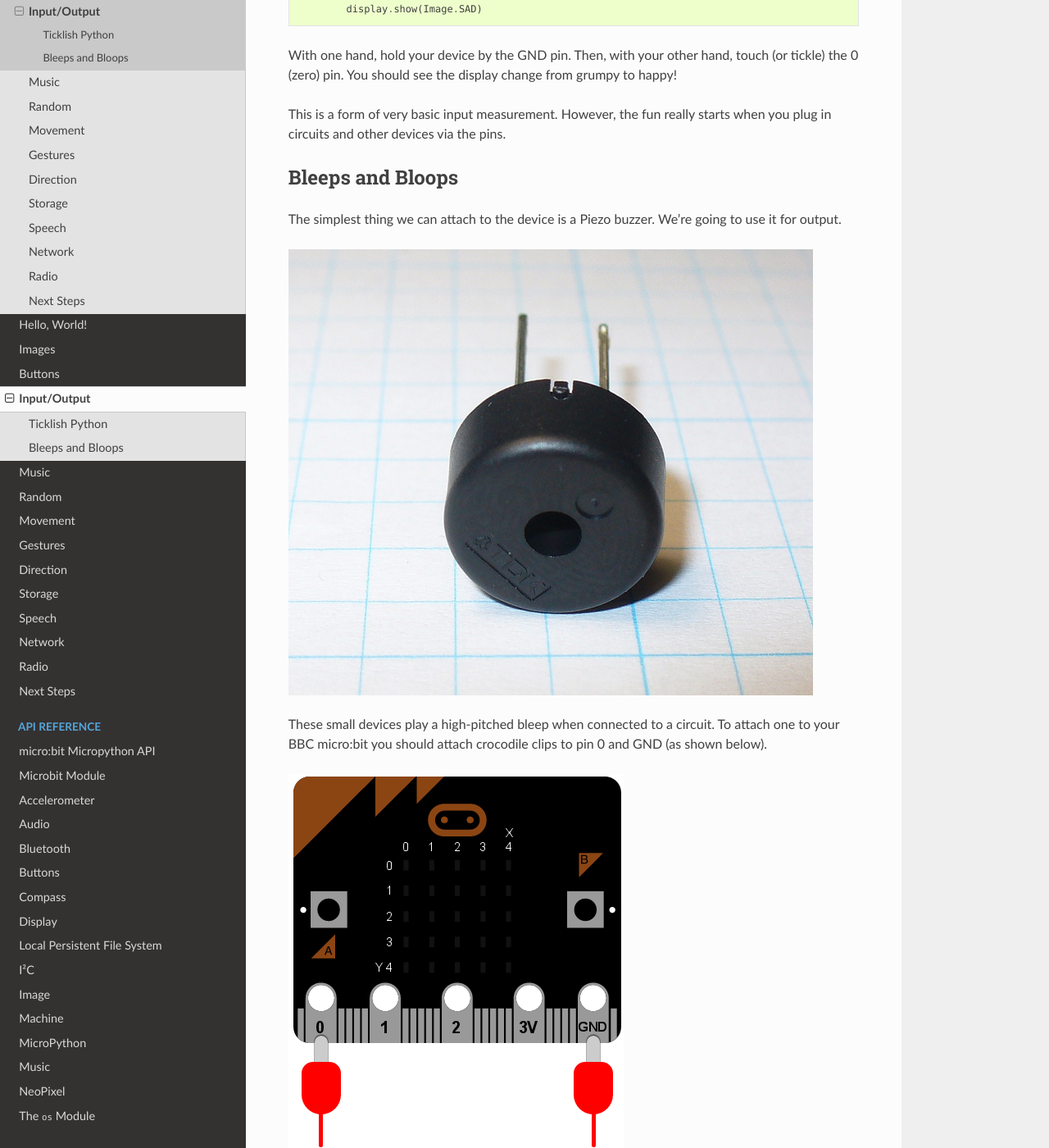
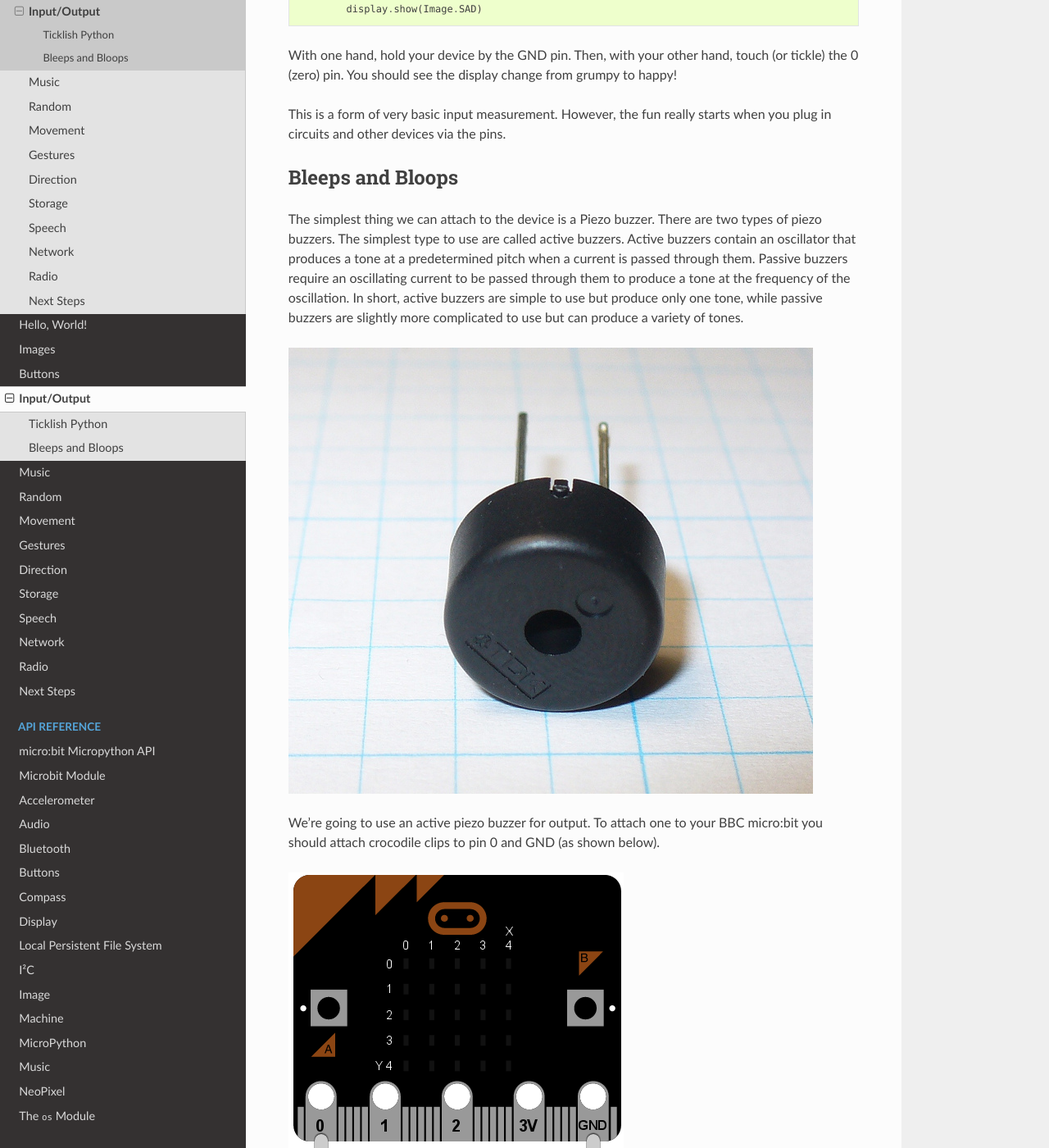
Before and after one commit to bbcmicrobit/micropython, a Sphinx documentation site: the page built from docs/tutorials/io.rst, in a window 1280 px wide and 1400 px high, scrolled down 1145 px. Shown: the whole window at 82% size. Built offline with Sphinx 7.4.7 and the Read the Docs theme 2.0.0, drawn with Linux system fonts in a browser that asks for light colours.

Commit message:
docs: Embellish explanation of piezo buzzer types.
Expand the introduction to piezo buzzers to explain that there are two
types with slightly different uses.  It is important that the student/user
be using an active buzzer for the example code to work.

Also add text stating that a passive piezo buzzer could be used as an
alternative to a speaker and updated the warning to say that active piezo
buzzers shouldn't be used.

```diff
--- a/docs/tutorials/io.rst
+++ b/docs/tutorials/io.rst
@@ -45,14 +45,19 @@
 Bleeps and Bloops
 +++++++++++++++++
 
-The simplest thing we can attach to the device is a Piezo buzzer. We're going
-to use it for output.
+The simplest thing we can attach to the device is a Piezo buzzer. There are two
+types of piezo buzzers. The simplest type to use are called active buzzers.
+Active buzzers contain an oscillator that produces a tone at a predetermined
+pitch when a current is passed through them.  Passive buzzers require an
+oscillating current to be passed through them to produce a tone at the frequency
+of the oscillation.  In short, active buzzers are simple to use but produce only
+one tone, while passive buzzers are slightly more complicated to use but can
+produce a variety of tones.
 
 .. image:: piezo_buzzer.jpg
 
-These small devices play a high-pitched bleep when connected to a circuit. To
-attach one to your BBC micro:bit you should attach crocodile clips to pin 0 and
-GND (as shown below).
+We're going to use an active piezo buzzer for output. To attach one to your BBC
+micro:bit you should attach crocodile clips to pin 0 and GND (as shown below).
 
 .. image:: pin0-gnd.png
 
```
Also changed, not shown: docs/tutorials/music.rst (+5 -4 lines).
